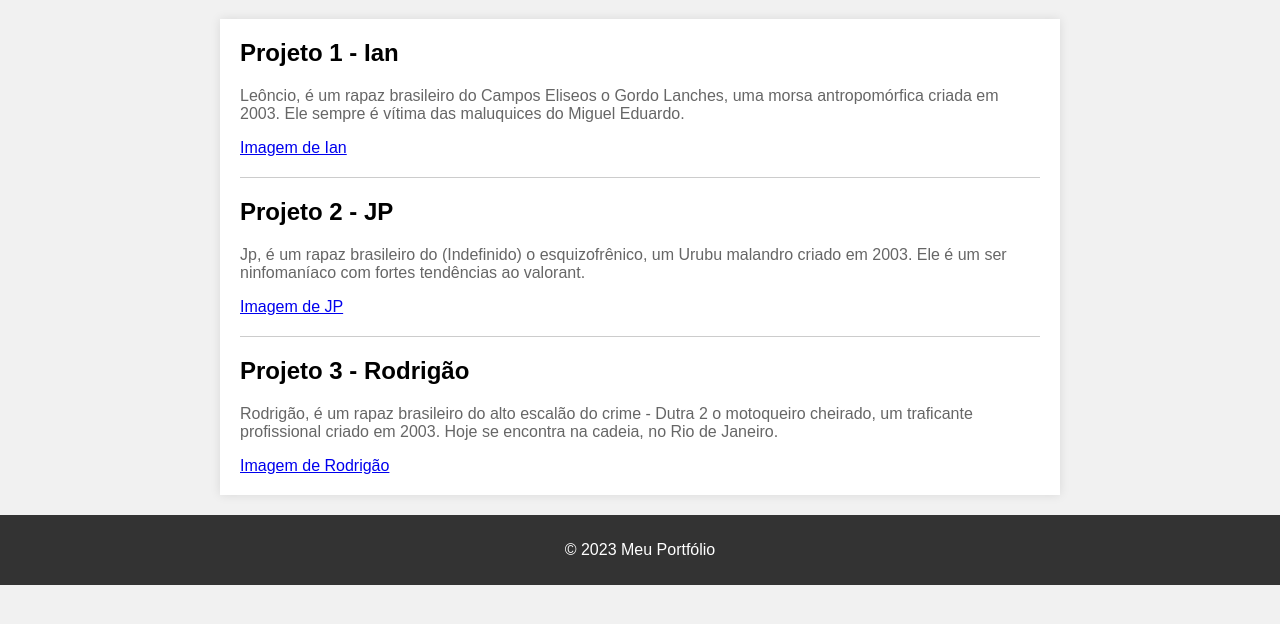
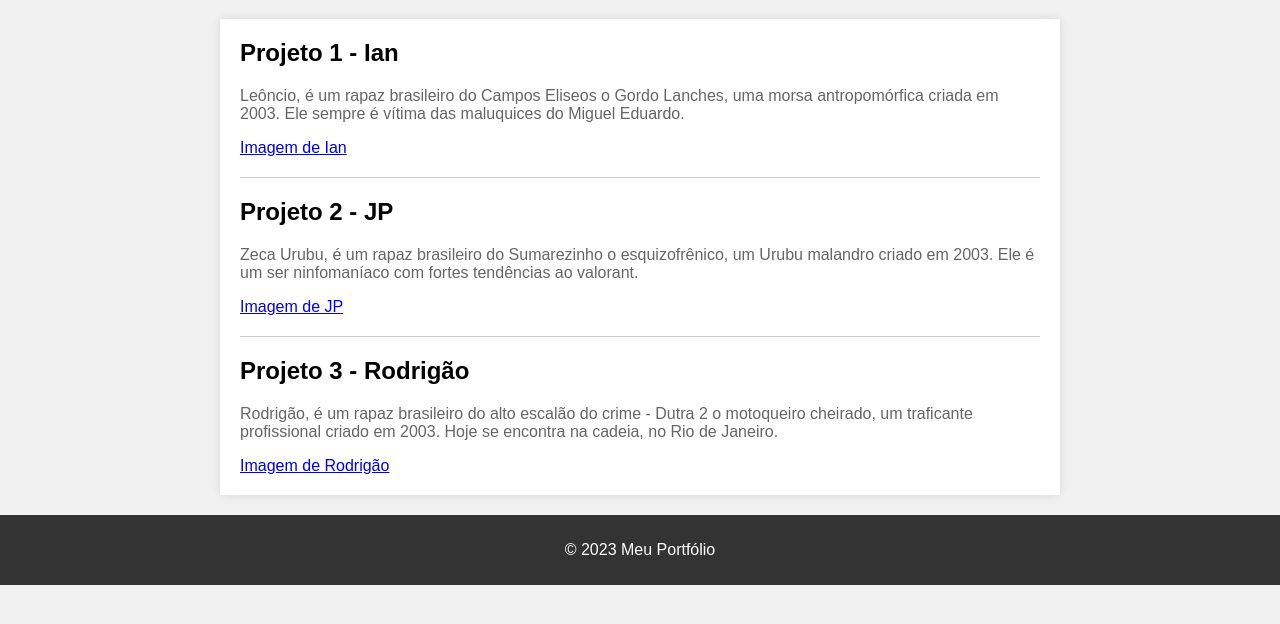
Before and after one commit to Asegunn/repositorio, a plain HTML site: page index.html in a window 1280 px wide. Shown: the part 78-702 px from the top of the page. Drawn offline with Linux system fonts and the light colour scheme.

Commit message:
Update index.html

```diff
--- a/index.html
+++ b/index.html
@@ -71,7 +71,7 @@
 
     <div class="project">
       <h2>Projeto 2 - JP</h2>
-      <p>Jp, é um rapaz brasileiro do (Indefinido) o esquizofrênico, um Urubu malandro criado em 2003. Ele é um ser ninfomaníaco com fortes tendências ao valorant.</p>
+      <p>Zeca Urubu, é um rapaz brasileiro do Sumarezinho o esquizofrênico, um Urubu malandro criado em 2003. Ele é um ser ninfomaníaco com fortes tendências ao valorant.</p>
       <a href="https://i.pinimg.com/564x/cf/00/f2/cf00f2bcf97b0d1e7a6aa6107d35d635.jpg">Imagem de JP</a>
     </div>
 
```
